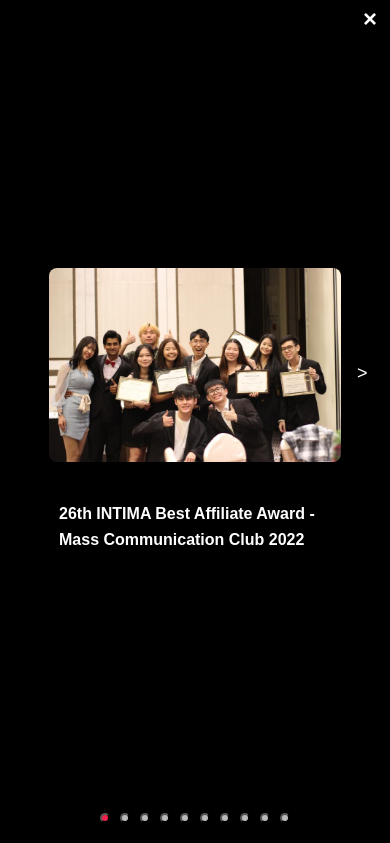
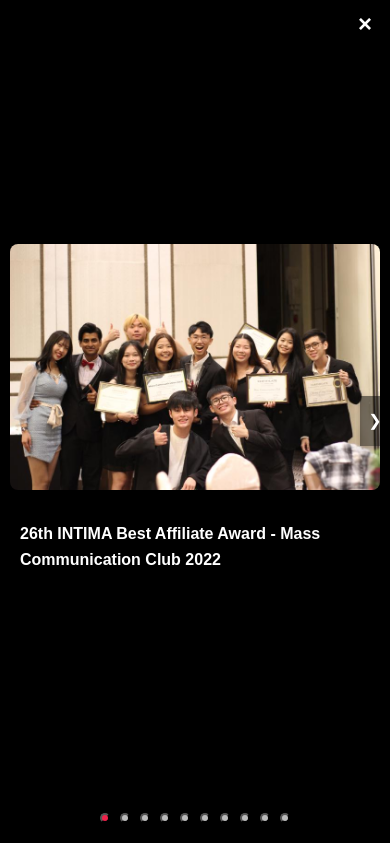
Before and after one commit to fshamsham/fshamsham.github.io, a plain HTML site: page index.html in a window 390 px wide. Both pictures are taken after a click on the picture 142 px from the left and 1972 px from the top of the page. Shown: the part 1551-2394 px from the top of the page. Drawn offline with Linux system fonts and the light colour scheme.

Commit message:
update carousel css

```diff
--- a/script.js
+++ b/script.js
@@ -403,7 +403,7 @@
             lightbox.innerHTML = `
                 <button class="lightbox-close">&times;</button>
                 <div class="lightbox-content achievement-lightbox">
-                    <button class="lightbox-nav lightbox-prev">&lt;</button>
+                    <button class="lightbox-nav lightbox-prev">&#10094;</button>
                     <div class="lightbox-media">
                         <!-- Media content will go here -->
                     </div>
@@ -411,7 +411,7 @@
                         <h4></h4>
                         <p></p>
                     </div>
-                    <button class="lightbox-nav lightbox-next">&gt;</button>
+                    <button class="lightbox-nav lightbox-next">&#10095;</button>
                 </div>
                 <div class="lightbox-bullets">
                     ${allAchievements.map((_, index) => `
@@ -423,7 +423,7 @@
             lightbox.innerHTML = `
                 <div class="lightbox-content achievement-lightbox">
                     <button class="lightbox-close">&times;</button>
-                    <button class="lightbox-nav lightbox-prev">&lt;</button>
+                    <button class="lightbox-nav lightbox-prev">&#10094;</button>
                     <div class="lightbox-media">
                         <!-- Media content will go here -->
                     </div>
@@ -431,7 +431,7 @@
                         <h4></h4>
                         <p></p>
                     </div>
-                    <button class="lightbox-nav lightbox-next">&gt;</button>
+                    <button class="lightbox-nav lightbox-next">&#10095;</button>
                 </div>
             `;
         }
--- a/style.css
+++ b/style.css
@@ -346,20 +346,20 @@
     }
 
     .project-card p {
-        font-size: 14px; /* Reduce font size for smaller screens */
+        font-size: 16px; /* Reduce font size for smaller screens */
     }
 
     .modal-content {
         width: 95%; /* Make content take up more space on tiny screens */
-        font-size: 14px; /* Further reduce font size for very small screens */
+        font-size: 16px; /* Further reduce font size for very small screens */
     }
 
     .modal h2 {
-        font-size: 16px; /* Smaller heading for very small screens */
+        font-size: 20px; /* Smaller heading for very small screens */
     }
 
     .modal p {
-        font-size: 14px; /* Smaller paragraph text */
+        font-size: 16px; /* Smaller paragraph text */
         line-height: 1.3; /* Adjust line height */
     }
 
@@ -821,74 +821,91 @@
     }
 
     .lightbox-content {
-        flex-direction: column !important; /* Stack the text and image vertically */
-        height: auto !important; /* Let the content adjust to its natural height */
-        background: transparent !important;  /* Remove the white background on mobile */
-        box-shadow: 0 4px 10px rgba(0, 0, 0, 0.0);
-        padding: 10px !important;  /* Reduce padding for a more compact layout */
+        width: 100%;
+        flex-direction: column !important; /* Stack text and image vertically */
+        height: auto !important; /* Adjust height dynamically */
+        background: transparent !important; /* Remove background on mobile */
+        box-shadow: none; /* No shadow on mobile */
+        padding: 10px !important; /* Compact layout */
     }
 
     .lightbox-media {
-        width: 100% !important; /* Make image take up full width */
-        height: auto !important; /* Allow the image to scale proportionally */
+        width: 100% !important; /* Image takes full width */
+        height: auto !important; /* Maintain aspect ratio */
+        padding: 0;
         position: relative;
-        display: inline-block; /* or block depending on the layout */
-        padding: 0;
     }
 
+    .lightbox-media img {
+        width: 100%;
+        height: auto;
+        object-fit: contain;
+    }
+
+    /* Adjust navigation buttons */
+    .lightbox-nav {
+        position: absolute;
+        top: 50%;
+        transform: translateY(-50%);
+        z-index: 1001; /* Ensure it is above other elements */
+        width: 30px; /* Adjust the width to your preference */
+        height: 50px; /* Adjust the height to your preference */
+        font-size: 16px;
+        background: rgba(0, 0, 0, 0.5);
+        color: white;
+        display: flex;
+        justify-content: center;
+        align-items: center;
+        border-radius: 0; /* Remove the circle shape */
+    }
+
+    /* Position the left button */
+    .lightbox-prev {
+        left: 0; /* Stick to the far left */
+    }
+
+    /* Position the right button */
+    .lightbox-next {
+        right: 0; /* Stick to the far right */
+    }
+
+    /* Hover effect */
+    .lightbox-prev:hover,
+    .lightbox-next:hover {
+        background: rgba(0, 0, 0, 0.8);
+    }
+
+    /* Close button */
+    .lightbox-close {
+        top: 10px;
+        right: 10px;
+        font-size: 24px;
+        color: white;
+        background: none;
+        border: none;
+    }
+
+    /* Text Section */
     .lightbox-text {
-        width: 100% !important; /* Make text take up full width */
-        padding: 10px 10px 10px 10px;
-        text-align: left !important; /* Center text on mobile */
+        width: 100% !important; /* Text spans full width */
+        padding: 10px;
+        text-align: left;
         color: white;
     }
 
     .lightbox-text h4 {
-        font-size: 16px !important; /* Adjust font size for mobile */
+        font-size: 16px !important;
         margin-bottom: 5px;
         color: white;
     }
 
     .lightbox-text p {
-        font-size: 12px !important;
+        font-size: 16px !important;
         line-height: 1.4;
         color: white;
     }
+}
 
-    .lightbox-nav {
-        top: 35%;
-        width: 20px !important; /* Smaller navigation buttons */
-        height: 20px !important;
-        font-size: 18px !important; /* Smaller font size for mobile */
-    }
-
-    .lightbox-prev {
-        left: -20px !important;
-        color: white; /* Ensure the close button remains white */
-        background: none; /* Ensure no background */
-        border: none; /* Ensure no border */
-        box-shadow: none;
-    }
-
-    .lightbox-next {
-        right: -20px !important;
-        color: white; /* Ensure the close button remains white */
-        background: none; /* Ensure no background */
-        border: none; /* Ensure no border */
-        box-shadow: none;
-    }
-
-    /* Close button */
-    .lightbox-close {
-        top: 5px; /* Adjust position for smaller screens */
-        right: 5px; /* Adjust position for smaller screens */
-        font-size: 24px; /* Slightly smaller font size for mobile */
-        color: white; /* Ensure the close button remains white */
-        background: none; /* Ensure no background */
-        border: none; /* Ensure no border */
-    }
-
-}
 
 /* Project Card Styles */
 .project-card {
```
